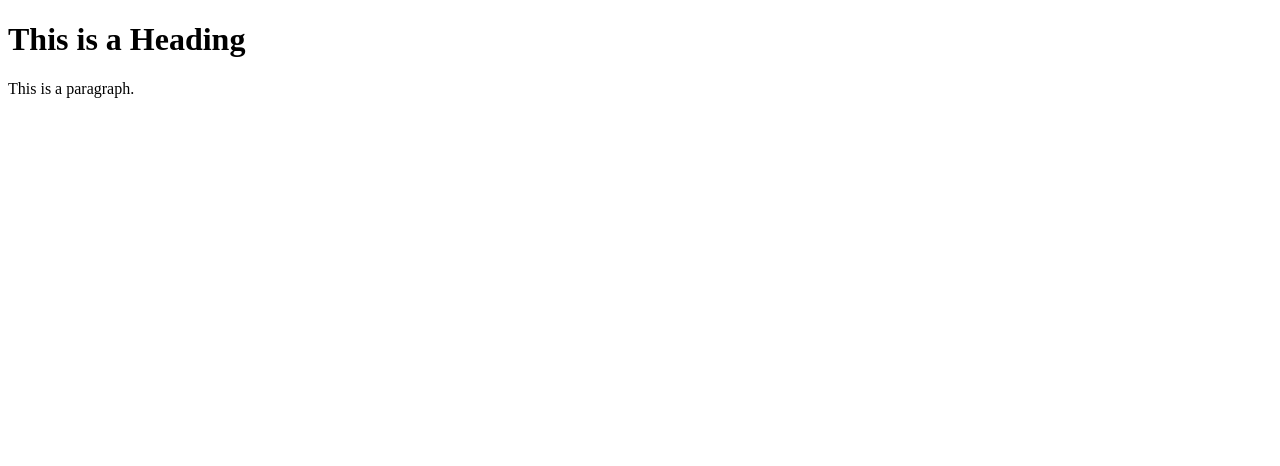
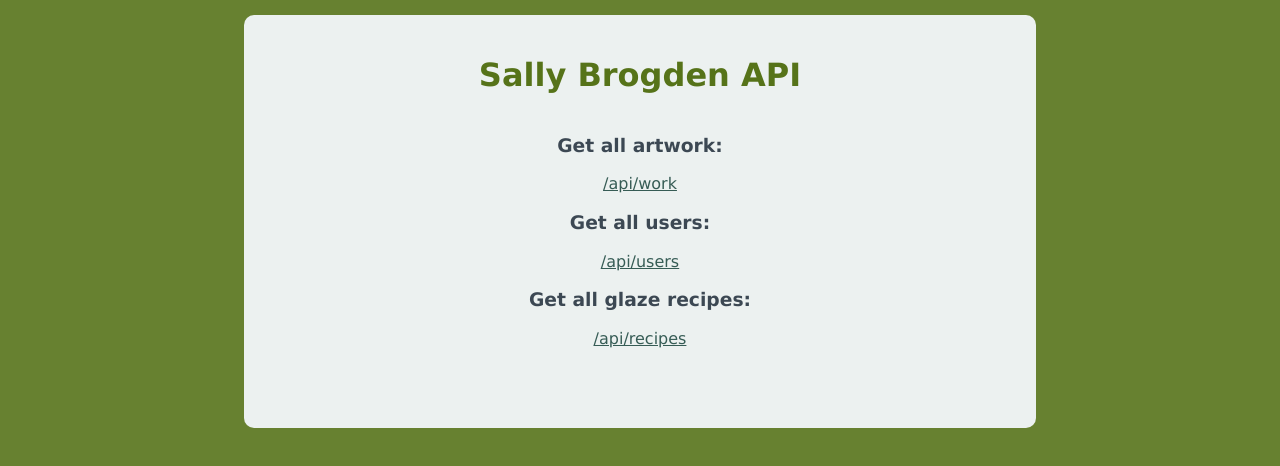
Before and after one commit to Dylan-B-Johnson/react-proj-backend, a website: page public/index.html in a window 1280 px wide. Drawn offline with Linux system fonts and the light colour scheme.

Commit message:
updated api page

```diff
--- a/public/index.html
+++ b/public/index.html
@@ -1,11 +1,18 @@
- <!DOCTYPE html>
+<!DOCTYPE html>
 <html>
-<head>
-<title>Page Title</title>
-</head>
-<body>
-<h1>This is a Heading</h1>
-<p>This is a paragraph.</p>
-
-</body>
+	<head>
+		<title>Sally Brogden API</title>
+		<link rel="stylesheet" href="./styles.css">
+	</head>
+	<body>
+		<div id="content">
+			<h1>Sally Brogden API</h1>
+			<h3>Get all artwork:</h3>
+			<a href="/api/work">/api/work</a>
+			<h3>Get all users:</h3>
+			<a href="/api/users">/api/users</a>
+			<h3>Get all glaze recipes:</h3>
+			<a href="/api/recipes">/api/recipes</a>
+		</div>
+	</body>
 </html>
--- a/public/styles.css
+++ b/public/styles.css
@@ -0,0 +1,50 @@
+:root {
+	--background-color: #678130;
+	--header-color: #567319;
+	--link-color: #365c55;
+	--text-color: #3c4853;
+	--content-color: #ecf1f0;
+}
+
+body {
+	background: var(--background-color);
+	font-family: Verdana, Arial, sans-sarif;
+}
+
+h1 {
+	color: var(--header-color) !important;
+}
+
+h1, h3, a {
+	text-align: center;
+	width: 100%;
+	display: inline-block;
+	color: var(--text-color);
+}
+
+a {
+	color: var(--link-color) !important;
+}
+
+#content {
+	width: fit-content;
+	margin-left: auto;
+	margin-right: auto;
+	background: var(--content-color);
+	border-radius: 10px;
+	margin-left: 15px;
+	margin-right: 15px;
+	padding-left: 40px;
+	padding-right: 40px;
+	padding-bottom: 80px;
+	padding-top: 20px;
+}
+
+@media only screen and (min-width:600px) {
+	#content {
+		width: 50%;
+		margin: 15px auto;
+		padding-left: 80px;
+		padding-right: 80px;
+	}
+}
```
Also changed, not shown: public/script.js (deleted).
